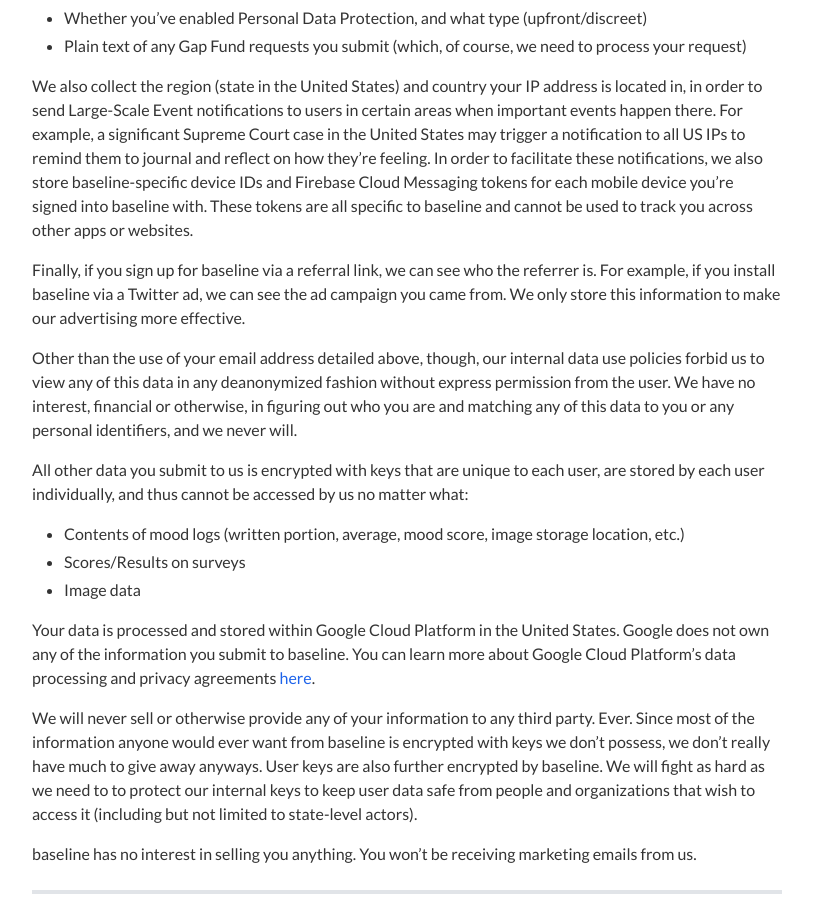
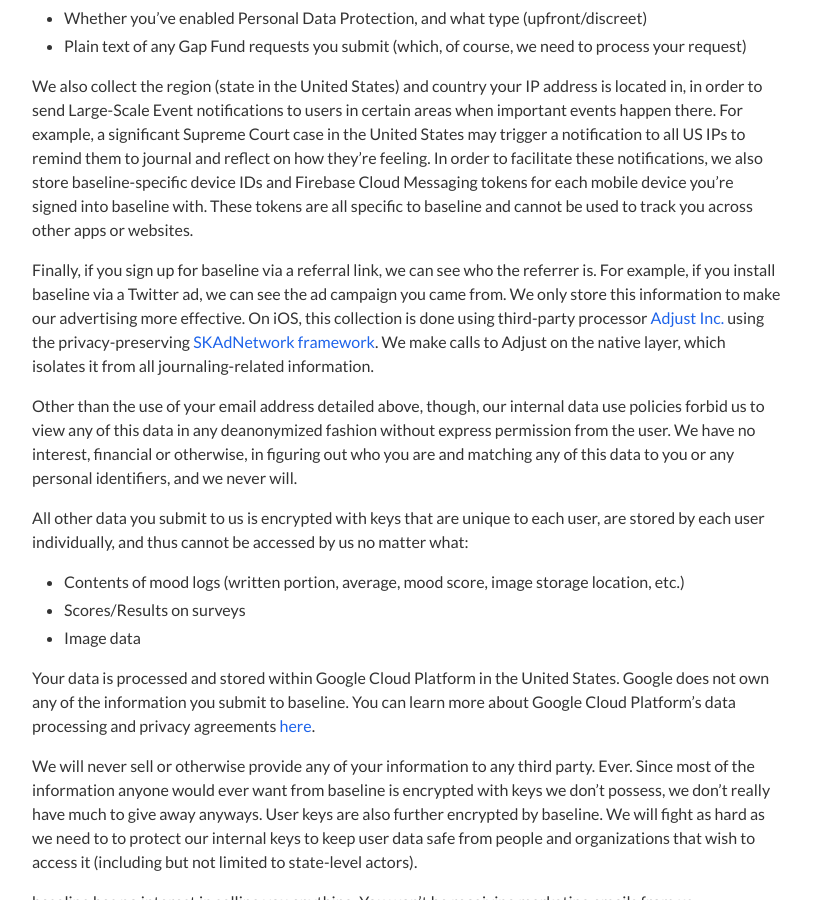
Before and after one commit to nkalupahana/baseline, a Jekyll site: the page built from docs/_pages/privacypolicy.md, in a window 1280 px wide and 900 px high, scrolled down 594 px. Shown: the whole window, without its empty margins (233-1046 px from the left). Built offline with Jekyll 4.4.1, drawn with Linux system fonts in a browser that asks for light colours; nearby versions of some CDN libraries; some of the changed text lies outside the part shown.

Commit message:
Add Adjust to Privacy Policy

```diff
--- a/docs/_pages/privacypolicy.md
+++ b/docs/_pages/privacypolicy.md
@@ -28,7 +28,7 @@ These tokens are all specific to baseline and cannot be used to track you across
 
 Finally, if you sign up for baseline via a referral link, we can see who the referrer is. For example, if you
 install baseline via a Twitter ad, we can see the ad campaign you came from. We only store this information to make
-our advertising more effective.
+our advertising more effective. On iOS, this collection is done using third-party processor [Adjust Inc.](https://www.adjust.com/terms/privacy-policy/) using the privacy-preserving [SKAdNetwork framework](https://developer.apple.com/documentation/storekit/skadnetwork/). We make calls to Adjust on the native layer, which isolates it from all journaling-related information.
 
 Other than the use of your email address detailed above, though, our internal data use policies forbid us to view any of this data in any deanonymized fashion without express permission from the user. We have no interest, financial or otherwise, in figuring out who you are and matching any of this data to you or any personal identifiers, and we never will.
 
```
Also changed, not shown: other parts of docs/_pages/privacypolicy.md (+1 -1 lines).
